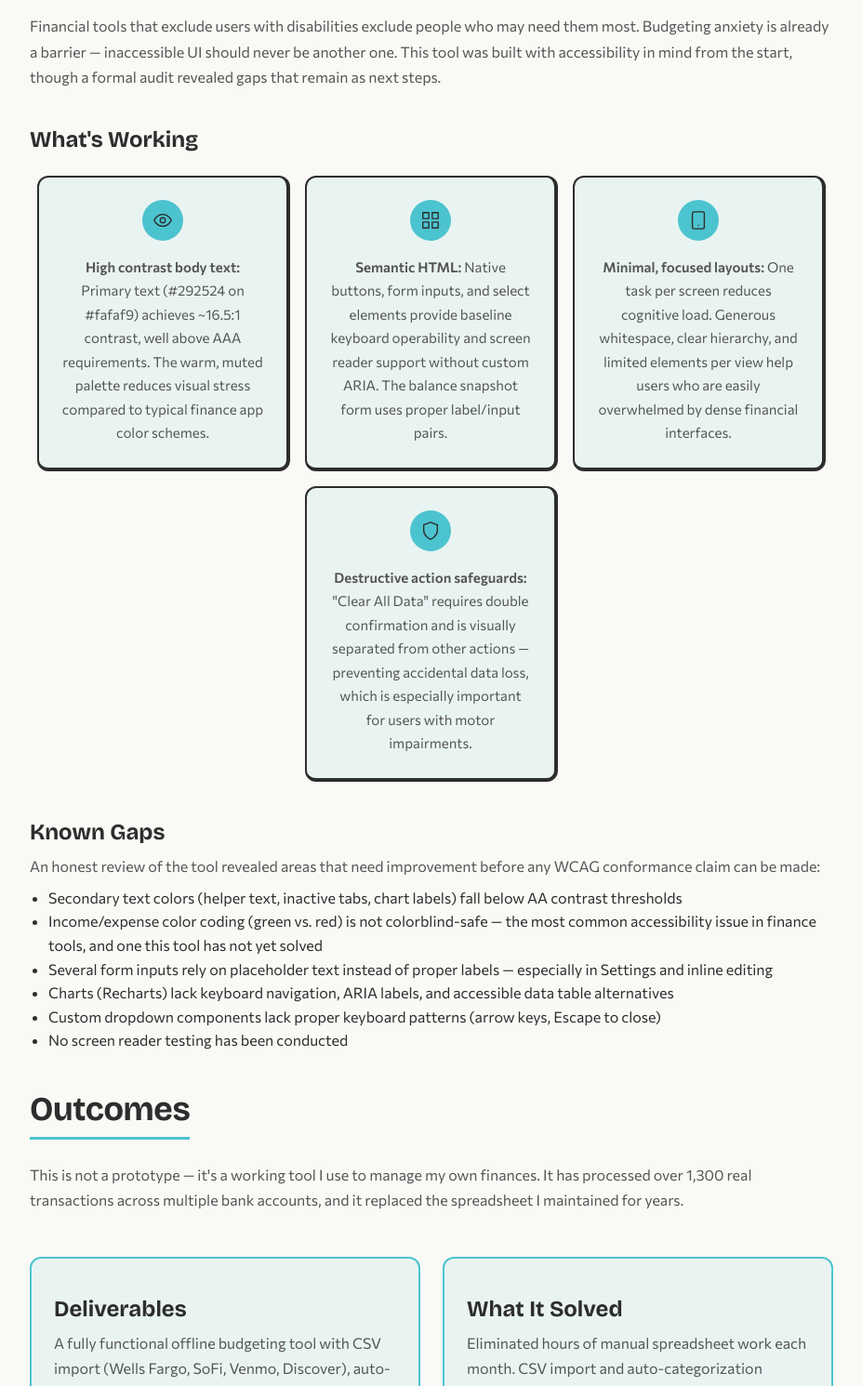
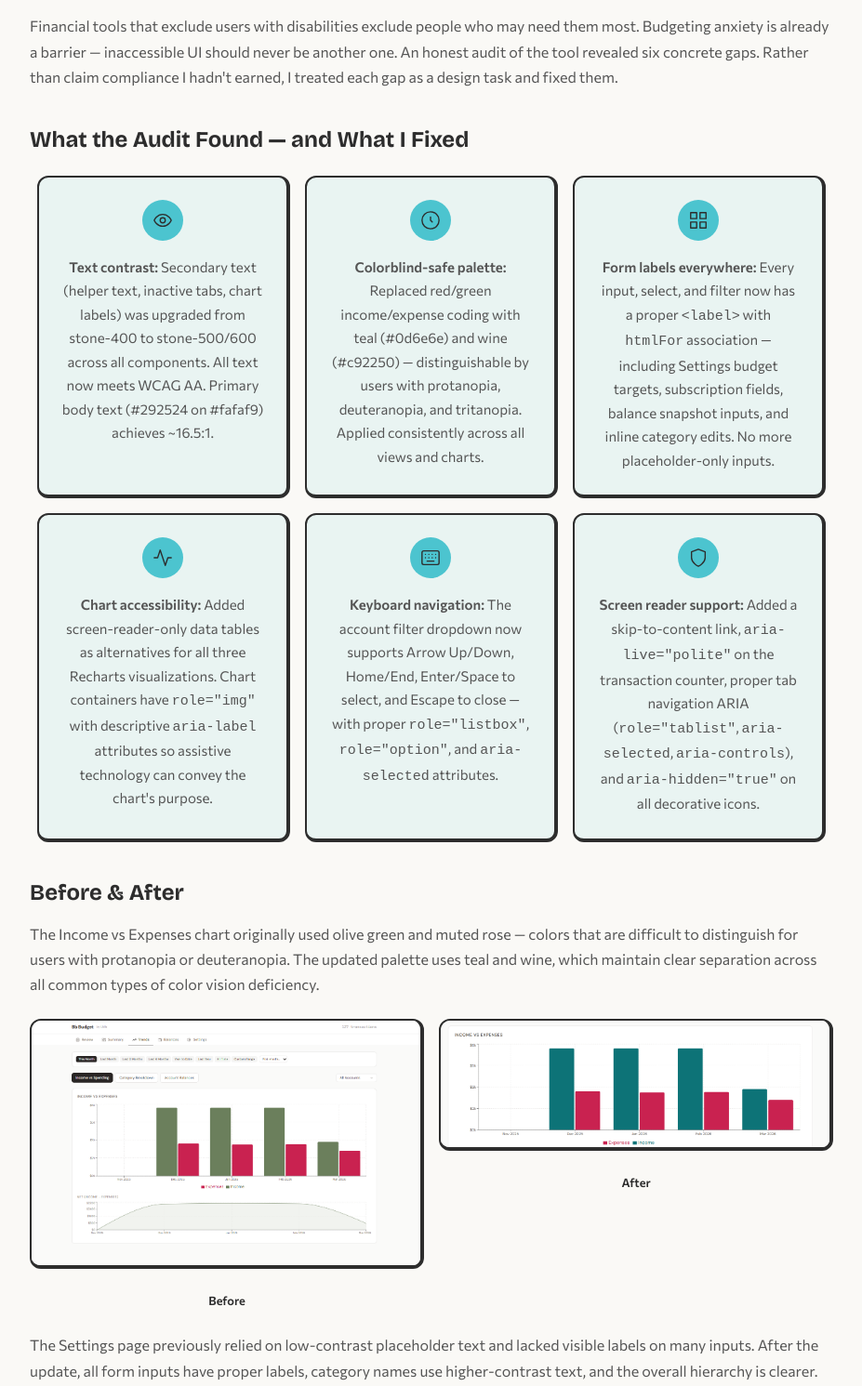
Before and after one commit to lidsocho/ux-by-lidia-ochoa, an Astro site: page /offline-budget in a window 1280 px wide. Shown: the part 8580-10071 px from the top of the page at 93% size, without its empty margins (296-1223 px from the left). Built offline with nearby package versions, Linux system fonts and the light colour scheme; Astro itself is replaced by a stand-in of ours.

Commit message:
Update Offline Budget accessibility section with fixes and before/after comparisons
- Rewrite Accessibility section to reflect all 6 gaps now fixed
- Add before/after screenshots: colorblind-safe chart palette, Settings contrast
- Update Learnings to reference the audit-to-fix process
- Replace completed Next Steps with forward-looking items (screen reader testing,
  keyboard-navigable charts, high-contrast mode)

Co-Authored-By: Claude Opus 4.6 <noreply@anthropic.com>

```diff
--- a/src/pages/offline-budget.astro
+++ b/src/pages/offline-budget.astro
@@ -156,37 +156,70 @@ const sections = [
       <section class="case-section section" id="accessibility" aria-labelledby="a11y-heading">
         <div class="container">
           <h2 id="a11y-heading" class="case-section__heading reveal">Accessibility</h2>
-          <p class="reveal">Financial tools that exclude users with disabilities exclude people who may need them most. Budgeting anxiety is already a barrier — inaccessible UI should never be another one. This tool was built with accessibility in mind from the start, though a formal audit revealed gaps that remain as next steps.</p>
+          <p class="reveal">Financial tools that exclude users with disabilities exclude people who may need them most. Budgeting anxiety is already a barrier — inaccessible UI should never be another one. An honest audit of the tool revealed six concrete gaps. Rather than claim compliance I hadn't earned, I treated each gap as a design task and fixed them.</p>
 
-          <h3 class="reveal">What's Working</h3>
+          <h3 class="reveal">What the Audit Found — and What I Fixed</h3>
           <div class="decisions-grid reveal">
             <div class="decision-card">
               <div class="decision-card__icon-wrap"><svg class="decision-card__icon" viewBox="0 0 24 24" fill="none" stroke="currentColor" stroke-width="1.5" stroke-linecap="round" stroke-linejoin="round" aria-hidden="true"><path d="M2 12s3-7 10-7 10 7 10 7-3 7-10 7-10-7-10-7z"/><circle cx="12" cy="12" r="3"/></svg></div>
-              <p class="decision-card__response"><strong>High contrast body text:</strong> Primary text (#292524 on #fafaf9) achieves ~16.5:1 contrast, well above AAA requirements. The warm, muted palette reduces visual stress compared to typical finance app color schemes.</p>
+              <p class="decision-card__response"><strong>Text contrast:</strong> Secondary text (helper text, inactive tabs, chart labels) was upgraded from stone-400 to stone-500/600 across all components. All text now meets WCAG AA. Primary body text (#292524 on #fafaf9) achieves ~16.5:1.</p>
+            </div>
+            <div class="decision-card">
+              <div class="decision-card__icon-wrap"><svg class="decision-card__icon" viewBox="0 0 24 24" fill="none" stroke="currentColor" stroke-width="1.5" stroke-linecap="round" stroke-linejoin="round" aria-hidden="true"><circle cx="12" cy="12" r="10"/><path d="M12 8v4l2 2"/></svg></div>
+              <p class="decision-card__response"><strong>Colorblind-safe palette:</strong> Replaced red/green income/expense coding with teal (#0d6e6e) and wine (#c92250) — distinguishable by users with protanopia, deuteranopia, and tritanopia. Applied consistently across all views and charts.</p>
             </div>
             <div class="decision-card">
               <div class="decision-card__icon-wrap"><svg class="decision-card__icon" viewBox="0 0 24 24" fill="none" stroke="currentColor" stroke-width="1.5" stroke-linecap="round" stroke-linejoin="round" aria-hidden="true"><rect x="3" y="3" width="7" height="7"/><rect x="14" y="3" width="7" height="7"/><rect x="14" y="14" width="7" height="7"/><rect x="3" y="14" width="7" height="7"/></svg></div>
-              <p class="decision-card__response"><strong>Semantic HTML:</strong> Native buttons, form inputs, and select elements provide baseline keyboard operability and screen reader support without custom ARIA. The balance snapshot form uses proper label/input pairs.</p>
+              <p class="decision-card__response"><strong>Form labels everywhere:</strong> Every input, select, and filter now has a proper <code>&lt;label&gt;</code> with <code>htmlFor</code> association — including Settings budget targets, subscription fields, balance snapshot inputs, and inline category edits. No more placeholder-only inputs.</p>
             </div>
             <div class="decision-card">
-              <div class="decision-card__icon-wrap"><svg class="decision-card__icon" viewBox="0 0 24 24" fill="none" stroke="currentColor" stroke-width="1.5" stroke-linecap="round" stroke-linejoin="round" aria-hidden="true"><rect x="5" y="2" width="14" height="20" rx="2"/><line x1="12" y1="18" x2="12.01" y2="18"/></svg></div>
-              <p class="decision-card__response"><strong>Minimal, focused layouts:</strong> One task per screen reduces cognitive load. Generous whitespace, clear hierarchy, and limited elements per view help users who are easily overwhelmed by dense financial interfaces.</p>
+              <div class="decision-card__icon-wrap"><svg class="decision-card__icon" viewBox="0 0 24 24" fill="none" stroke="currentColor" stroke-width="1.5" stroke-linecap="round" stroke-linejoin="round" aria-hidden="true"><polyline points="22 12 18 12 15 21 9 3 6 12 2 12"/></svg></div>
+              <p class="decision-card__response"><strong>Chart accessibility:</strong> Added screen-reader-only data tables as alternatives for all three Recharts visualizations. Chart containers have <code>role="img"</code> with descriptive <code>aria-label</code> attributes so assistive technology can convey the chart's purpose.</p>
+            </div>
+            <div class="decision-card">
+              <div class="decision-card__icon-wrap"><svg class="decision-card__icon" viewBox="0 0 24 24" fill="none" stroke="currentColor" stroke-width="1.5" stroke-linecap="round" stroke-linejoin="round" aria-hidden="true"><rect x="2" y="4" width="20" height="16" rx="2"/><path d="M6 8h.01M10 8h.01M14 8h.01M18 8h.01M6 12h.01M10 12h.01M14 12h.01M18 12h.01M8 16h8"/></svg></div>
+              <p class="decision-card__response"><strong>Keyboard navigation:</strong> The account filter dropdown now supports Arrow Up/Down, Home/End, Enter/Space to select, and Escape to close — with proper <code>role="listbox"</code>, <code>role="option"</code>, and <code>aria-selected</code> attributes.</p>
             </div>
             <div class="decision-card">
               <div class="decision-card__icon-wrap"><svg class="decision-card__icon" viewBox="0 0 24 24" fill="none" stroke="currentColor" stroke-width="1.5" stroke-linecap="round" stroke-linejoin="round" aria-hidden="true"><path d="M12 22s8-4 8-10V5l-8-3-8 3v7c0 6 8 10 8 10z"/></svg></div>
-              <p class="decision-card__response"><strong>Destructive action safeguards:</strong> "Clear All Data" requires double confirmation and is visually separated from other actions — preventing accidental data loss, which is especially important for users with motor impairments.</p>
+              <p class="decision-card__response"><strong>Screen reader support:</strong> Added a skip-to-content link, <code>aria-live="polite"</code> on the transaction counter, proper tab navigation ARIA (<code>role="tablist"</code>, <code>aria-selected</code>, <code>aria-controls</code>), and <code>aria-hidden="true"</code> on all decorative icons.</p>
             </div>
           </div>
 
-          <h3 class="reveal">Known Gaps</h3>
-          <p class="reveal">An honest review of the tool revealed areas that need improvement before any WCAG conformance claim can be made:</p>
+          <h3 class="reveal">Before &amp; After</h3>
+
+          <div class="before-after reveal">
+            <p class="before-after__desc">The Income vs Expenses chart originally used olive green and muted rose — colors that are difficult to distinguish for users with protanopia or deuteranopia. The updated palette uses teal and wine, which maintain clear separation across all common types of color vision deficiency.</p>
+            <div class="before-after__pair">
+              <figure class="before-after__figure">
+                <img src="/images/offline-budget/trends-income-vs-spending.png" alt="Before: Income vs Expenses bar chart using olive green and muted rose colors that are hard to distinguish with color vision deficiency" loading="lazy" />
+                <figcaption>Before</figcaption>
+              </figure>
+              <figure class="before-after__figure">
+                <img src="/images/offline-budget/trends-after.png" alt="After: Income vs Expenses bar chart using teal and wine colors that are distinguishable across all common types of color vision deficiency" loading="lazy" />
+                <figcaption>After</figcaption>
+              </figure>
+            </div>
+          </div>
+
+          <div class="before-after reveal">
+            <p class="before-after__desc">The Settings page previously relied on low-contrast placeholder text and lacked visible labels on many inputs. After the update, all form inputs have proper labels, category names use higher-contrast text, and the overall hierarchy is clearer.</p>
+            <div class="before-after__pair">
+              <figure class="before-after__figure">
+                <img src="/images/offline-budget/settings.png" alt="Before: Settings page with low-contrast secondary text and inputs lacking proper visible labels" loading="lazy" />
+                <figcaption>Before</figcaption>
+              </figure>
+              <figure class="before-after__figure">
+                <img src="/images/offline-budget/settings-after.png" alt="After: Settings page with improved text contrast, proper form labels on all inputs, and clearer visual hierarchy" loading="lazy" />
+                <figcaption>After</figcaption>
+              </figure>
+            </div>
+          </div>
+
+          <h3 class="reveal">Remaining Work</h3>
           <ul class="reveal styled-list">
-            <li>Secondary text colors (helper text, inactive tabs, chart labels) fall below AA contrast thresholds</li>
-            <li>Income/expense color coding (green vs. red) is not colorblind-safe — the most common accessibility issue in finance tools, and one this tool has not yet solved</li>
-            <li>Several form inputs rely on placeholder text instead of proper labels — especially in Settings and inline editing</li>
-            <li>Charts (Recharts) lack keyboard navigation, ARIA labels, and accessible data table alternatives</li>
-            <li>Custom dropdown components lack proper keyboard patterns (arrow keys, Escape to close)</li>
-            <li>No screen reader testing has been conducted</li>
+            <li>Recharts elements themselves are not keyboard-navigable (library limitation) — the sr-only data tables serve as the workaround</li>
+            <li>No hands-on screen reader testing (NVDA, JAWS, VoiceOver) has been conducted yet</li>
           </ul>
         </div>
       </section>
@@ -220,7 +253,7 @@ const sections = [
         <div class="container">
           <h2 id="learnings-heading" class="case-section__heading reveal">What I Learned</h2>
           <p class="reveal">Using this tool every day changed how I think about design. Every friction point I hit while categorizing my own transactions became a feature — the auto-categorize function, the "mark all categorized as reviewed" shortcut, the progress bar that turns a chore into a completable task. Being both the designer and the daily user means nothing stays broken for long.</p>
-          <p class="reveal">The biggest technical surprise was how capable localStorage is as a persistence layer. With JSON export/import for backup and careful data structure design, it handles over a thousand transactions without performance issues — no server, no database, no accounts. The biggest design lesson was about honesty: I initially assumed my high-contrast, minimal layouts meant the tool was fully accessible. An honest audit revealed gaps in secondary text contrast, chart accessibility, and input labeling that I had overlooked. Accessibility is not a box you check once — it is an ongoing practice.</p>
+          <p class="reveal">The biggest technical surprise was how capable localStorage is as a persistence layer. With JSON export/import for backup and careful data structure design, it handles over a thousand transactions without performance issues — no server, no database, no accounts. The biggest design lesson was about honesty: I initially assumed my high-contrast, minimal layouts meant the tool was fully accessible. A real audit revealed six concrete gaps — secondary text contrast, colorblind-unsafe colors, missing labels, inaccessible charts, broken keyboard patterns, and no screen reader support. Treating each gap as a design task and fixing them taught me more about accessibility than any checklist ever could.</p>
         </div>
       </section>
 
@@ -230,20 +263,20 @@ const sections = [
           <h2 id="next-steps-heading" class="case-section__heading reveal">Next Steps</h2>
           <div class="next-steps reveal">
             <div class="next-step">
-              <h3 class="next-step__title">Fix Contrast &amp; Labeling Gaps</h3>
-              <p class="next-step__text">Audit and fix secondary text colors that fall below 4.5:1 contrast ratio. Add visible labels or accessible names to every input, select, and interactive element — especially in Settings and the Review filter controls.</p>
-            </div>
-            <div class="next-step">
-              <h3 class="next-step__title">Make Charts Accessible</h3>
-              <p class="next-step__text">Add a data table alternative for every Recharts visualization so users who cannot perceive the charts can still access the information. Introduce a colorblind-safe palette so Trends and Summary views do not rely on color alone.</p>
-            </div>
-            <div class="next-step">
-              <h3 class="next-step__title">Screen Reader Testing</h3>
-              <p class="next-step__text">Conduct hands-on testing with NVDA, JAWS, and VoiceOver — particularly for chart interactions, the transaction table, and modal dialogs — to catch issues that automated tools miss.</p>
+              <h3 class="next-step__title">Screen Reader Testing <span class="next-step__done">Up next</span></h3>
+              <p class="next-step__text">Conduct hands-on testing with NVDA, JAWS, and VoiceOver — particularly for chart data table alternatives, the transaction table, and the account filter dropdown — to validate the ARIA implementation against real assistive technology.</p>
             </div>
             <div class="next-step">
               <h3 class="next-step__title">Recurring Transaction Detection</h3>
               <p class="next-step__text">Automatically identify recurring charges from transaction history and pre-populate the fixed expenses section, reducing repetitive manual entry each month.</p>
+            </div>
+            <div class="next-step">
+              <h3 class="next-step__title">Keyboard-Navigable Charts</h3>
+              <p class="next-step__text">Recharts does not support keyboard navigation of individual data points. Explore custom chart components or an alternative library that allows users to arrow through data series and hear values announced.</p>
+            </div>
+            <div class="next-step">
+              <h3 class="next-step__title">High-Contrast Mode</h3>
+              <p class="next-step__text">Test and optimize for Windows High Contrast Mode and <code>forced-colors</code> media query to ensure all UI boundaries, interactive states, and chart elements remain visible.</p>
             </div>
           </div>
 
```
Also changed, not shown: public/images/offline-budget/settings-after.png (added), public/images/offline-budget/trends-after.png (added).
